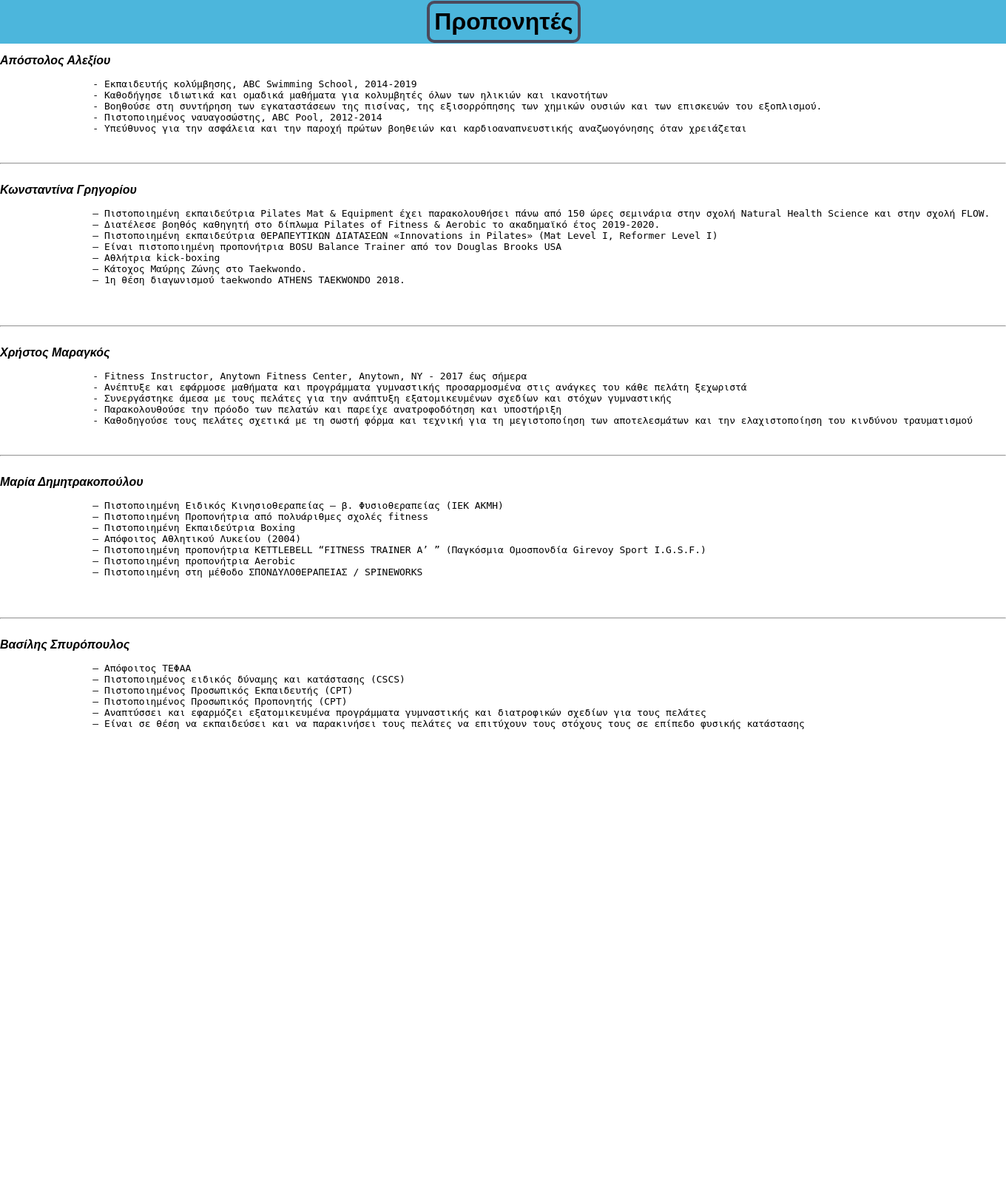
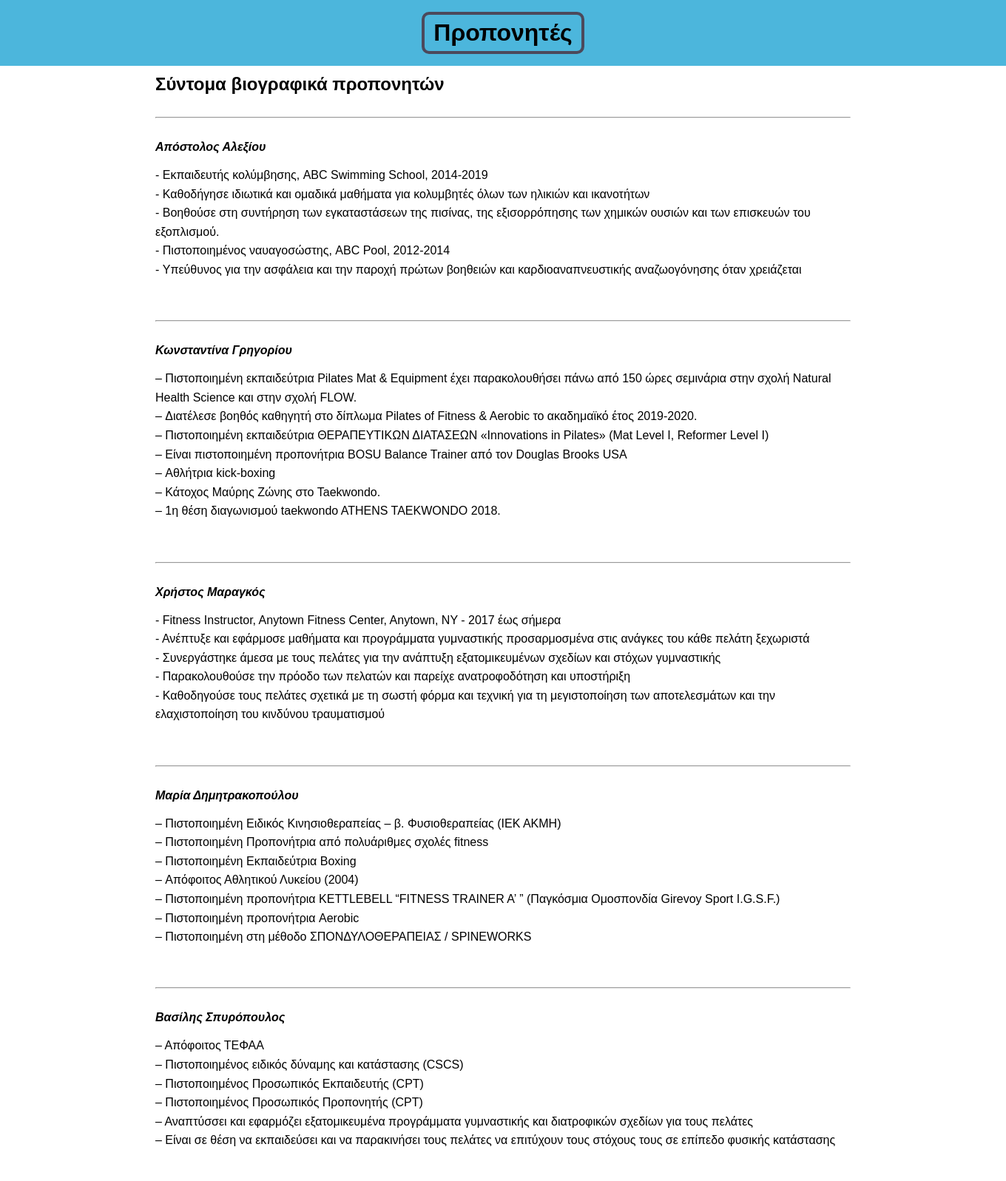
Before and after one commit to irinizampet/gym, a Django app: page /prop/ in a window 1360 px wide. Shown: the whole page at 74% size. Before the commit the page ends 986 px from the top, so only its background shows below. Run offline with Django 5.2, Linux system fonts and the light colour scheme.

Commit message:
τελειωμενοι προπονητες

```diff
--- a/jango/MyProject/mysite/gym/templates/Προπονητές.html
+++ b/jango/MyProject/mysite/gym/templates/Προπονητές.html
@@ -3,59 +3,118 @@
   <head>
     {% load static %}
     <link rel="stylesheet" href="{% static 'styles.css' %}">
-        <h1> Ακολουθούν σύντομα βιογραφικά των προπονητών μας.</h1>
-        <hr>
+    <style>
+      body {
+        font-family: Arial, sans-serif;
+        margin: 0;
+      }
+      header {
+        background-color: rgb(76, 182, 220);
+        text-align: center;
+        padding: 16px 0;
+        position: fixed;
+        width: 100%;
+        top: 0;
+        z-index: 1;
+      }
+      header h1 {
+        border: 4px solid rgb(76, 73, 91);
+        padding: 6px 12px;
+        display: inline-block;
+        border-radius: 10px;
+        font-size: 32px;
+        margin: 0;
+      }
+      .header-space {
+        height: 100px;
+      }
+      main {
+        max-width: 1000px;
+        margin: 0 auto;
+        padding: 0 30px;
+      }
+      ul {
+        list-style-type: none;
+        padding-left: 0;
+      }
+      ul > li {
+        margin-bottom: 10px;
+      }
+      hr {
+        margin: 30px 0;
+      }
+      pre {
+        white-space: pre-wrap;
+        font-family: Arial, sans-serif;
+        font-size: 16px;
+        line-height: 1.6;
+      }
+    </style>
   </head>
+
   <body>
     <header>
-            <h1> Προπονητές</h1>
+      <h1> Προπονητές </h1>
+    </header>
 
-        </header>
-      <br>
+    <div class="header-space"></div>
+
+    <main>
+      <h2>Σύντομα βιογραφικά προπονητών</h2>
+      <hr>
+
       <ul>
-        <li> <i> <b> Απόστολος Αλεξίου </b></i> </li>
+        <li><i><b> Απόστολος Αλεξίου </b></i></li>
         <ul>
-            <li> <pre>
+          <li>
+            <pre>
 - Εκπαιδευτής κολύμβησης, ABC Swimming School, 2014-2019
 - Καθοδήγησε ιδιωτικά και ομαδικά μαθήματα για κολυμβητές όλων των ηλικιών και ικανοτήτων
 - Βοηθούσε στη συντήρηση των εγκαταστάσεων της πισίνας, της εξισορρόπησης των χημικών ουσιών και των επισκευών του εξοπλισμού.
 - Πιστοποιημένος ναυαγοσώστης, ABC Pool, 2012-2014
-                - Υπεύθυνος για την ασφάλεια και την παροχή πρώτων βοηθειών και καρδιοαναπνευστικής αναζωογόνησης όταν χρειάζεται </pre></li>
+- Υπεύθυνος για την ασφάλεια και την παροχή πρώτων βοηθειών και καρδιοαναπνευστικής αναζωογόνησης όταν χρειάζεται
+            </pre>
+          </li>
         </ul>
-        <br>
+
         <hr>
-        <br>
-        <li> <i> <b> Κωνσταντίνα Γρηγορίου </b></i> </li>
+
+        <li><i><b> Κωνσταντίνα Γρηγορίου </b></i></li>
         <ul>
-            <li> <pre>
+          <li>
+            <pre>
 – Πιστοποιημένη εκπαιδεύτρια Pilates Mat & Equipment έχει παρακολουθήσει πάνω από 150 ώρες σεμινάρια στην σχολή Natural Health Science και στην σχολή FLOW.
 – Διατέλεσε βοηθός καθηγητή στο δίπλωμα Pilates of Fitness & Aerobic το ακαδημαϊκό έτος 2019-2020.
 – Πιστοποιημένη εκπαιδεύτρια ΘΕΡΑΠΕΥΤΙΚΩΝ ΔΙΑΤΑΣΕΩΝ «Innovations in Pilates» (Mat Level I, Reformer Level I)
 – Είναι πιστοποιημένη προπονήτρια BOSU Balance Trainer από τον Douglas Brooks USA
 – Αθλήτρια kick-boxing
 – Κάτοχος Μαύρης Ζώνης στο Taekwondo.
-                – 1η θέση διαγωνισμού taekwondo ΑΤΗΕΝS TAEKWONDO 2018.
+– 1η θέση διαγωνισμού taekwondo ATHENS TAEKWONDO 2018.
             </pre>
           </li>
         </ul>
-        <br>
+
         <hr>
-        <br>
-        <li> <i><b>Χρήστος Μαραγκός </b></i> </li>
+
+        <li><i><b> Χρήστος Μαραγκός </b></i></li>
         <ul>
-            <li> <pre>
+          <li>
+            <pre>
 - Fitness Instructor, Anytown Fitness Center, Anytown, NY - 2017 έως σήμερα
 - Ανέπτυξε και εφάρμοσε μαθήματα και προγράμματα γυμναστικής προσαρμοσμένα στις ανάγκες του κάθε πελάτη ξεχωριστά
 - Συνεργάστηκε άμεσα με τους πελάτες για την ανάπτυξη εξατομικευμένων σχεδίων και στόχων γυμναστικής
 - Παρακολουθούσε την πρόοδο των πελατών και παρείχε ανατροφοδότηση και υποστήριξη
-                - Καθοδηγούσε τους πελάτες σχετικά με τη σωστή φόρμα και τεχνική για τη μεγιστοποίηση των αποτελεσμάτων και την ελαχιστοποίηση του κινδύνου τραυματισμού </pre> </li>
+- Καθοδηγούσε τους πελάτες σχετικά με τη σωστή φόρμα και τεχνική για τη μεγιστοποίηση των αποτελεσμάτων και την ελαχιστοποίηση του κινδύνου τραυματισμού
+            </pre>
+          </li>
         </ul>
-        <br>
+
         <hr>
-        <br>
-        <li> <i><b>Μαρία Δημητρακοπούλου </b></i> </li>
+
+        <li><i><b> Μαρία Δημητρακοπούλου </b></i></li>
         <ul>
-            <li> <pre>
+          <li>
+            <pre>
 – Πιστοποιημένη Ειδικός Κινησιοθεραπείας – β. Φυσιοθεραπείας (ΙΕΚ ΑΚΜΗ)
 – Πιστοποιημένη Προπονήτρια από πολυάριθμες σχολές fitness
 – Πιστοποιημένη Εκπαιδεύτρια Boxing
@@ -63,25 +122,26 @@
 – Πιστοποιημένη προπονήτρια KETTLEBELL “FITNESS TRAINER A’ ” (Παγκόσμια Ομοσπονδία Girevoy Sport I.G.S.F.)
 – Πιστοποιημένη προπονήτρια Aerobic
 – Πιστοποιημένη στη μέθοδο ΣΠΟΝΔΥΛΟΘΕΡΑΠΕΙΑΣ / SPINEWORKS
-                 </pre> </li>
+            </pre>
+          </li>
         </ul>
-        <br>
+
         <hr>
-        <br>
-        <li> <i> <b>Βασίλης Σπυρόπουλος </b></i> </li>
+
+        <li><i><b> Βασίλης Σπυρόπουλος </b></i></li>
         <ul>
-            <li> <pre>
+          <li>
+            <pre>
 – Απόφοιτος ΤΕΦΑΑ
 – Πιστοποιημένος ειδικός δύναμης και κατάστασης (CSCS)
 – Πιστοποιημένος Προσωπικός Εκπαιδευτής (CPT)
 – Πιστοποιημένος Προσωπικός Προπονητής (CPT)
 – Αναπτύσσει και εφαρμόζει εξατομικευμένα προγράμματα γυμναστικής και διατροφικών σχεδίων για τους πελάτες
 – Είναι σε θέση να εκπαιδεύσει και να παρακινήσει τους πελάτες να επιτύχουν τους στόχους τους σε επίπεδο φυσικής κατάστασης
-                 </pre></li>
+            </pre>
+          </li>
         </ul>
-
       </ul>
+    </main>
   </body>
-
-
 </html>
```
Lines whose indentation alone changed are shown as unchanged.
